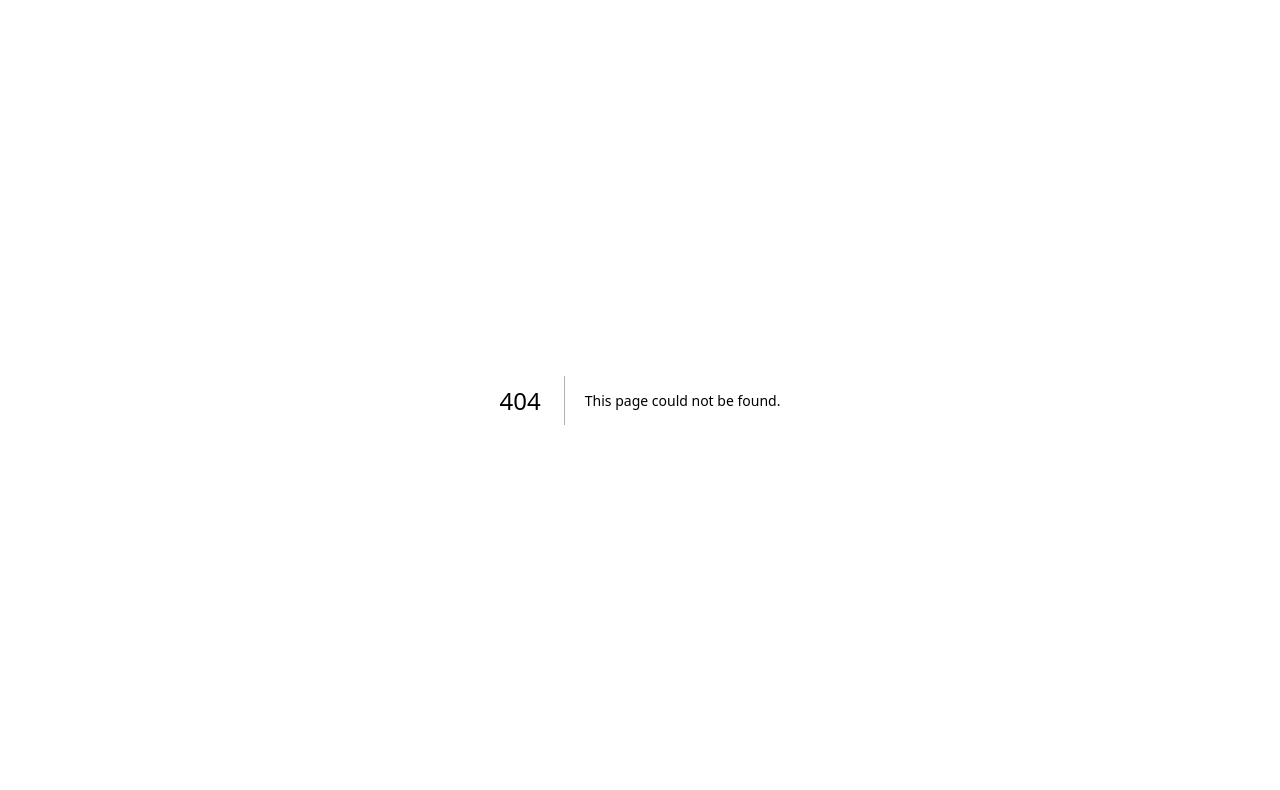
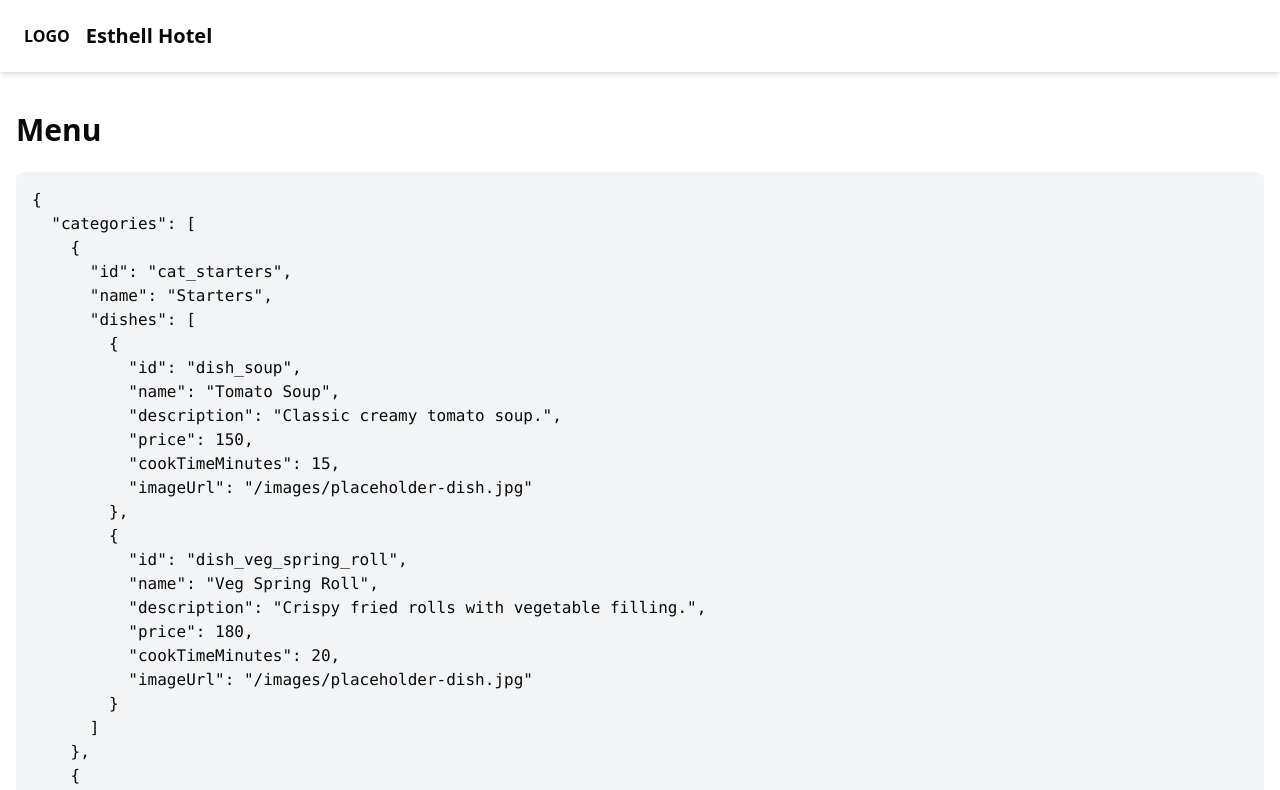
Before and after one commit to chid-aakash/esthell-menu, a Next.js app: page /menu in a window 1280 px wide. Before the commit this address had no page. Shown: the top 790 px of the page. Built offline with nearby package versions, Linux system fonts and the light colour scheme.

Commit message:
step 3.1 done: Created menu page with React Query fetching dummy data

```diff
--- /dev/null
+++ b/app/(hotel)/menu/page.tsx
@@ -0,0 +1,75 @@
+"use client";
+
+import React from "react";
+import { useQuery } from "@tanstack/react-query";
+
+// Define interfaces for the menu data structure
+interface Dish {
+  id: string;
+  name: string;
+  description: string;
+  price: number;
+  cookTimeMinutes: number;
+  imageUrl: string;
+}
+
+interface Category {
+  id: string;
+  name: string;
+  dishes: Dish[];
+}
+
+interface MenuData {
+  categories: Category[];
+}
+
+async function fetchMenu(): Promise<MenuData> {
+  const res = await fetch("/menu.dummy.json");
+  if (!res.ok) {
+    throw new Error("Network response was not ok");
+  }
+  return res.json();
+}
+
+export default function MenuPage() {
+  const { data: menuData, isLoading, error } = useQuery<MenuData, Error>({
+    queryKey: ["menu"],
+    queryFn: fetchMenu,
+  });
+
+  if (isLoading) {
+    return (
+      <div className="flex justify-center items-center min-h-[calc(100vh-150px)]">
+        <p className="text-xl">Loading menu...</p>
+        {/* TODO: Add a nice spinner/skeleton loader */}
+      </div>
+    );
+  }
+
+  if (error) {
+    return (
+      <div className="flex justify-center items-center min-h-[calc(100vh-150px)]">
+        <p className="text-xl text-red-500">Error loading menu: {error.message}</p>
+      </div>
+    );
+  }
+
+  if (!menuData) {
+    return (
+      <div className="flex justify-center items-center min-h-[calc(100vh-150px)]">
+        <p className="text-xl">No menu data found.</p>
+      </div>
+    );
+  }
+
+  // For now, just display the raw data to verify fetching
+  // Later steps will render this properly with tabs and dish cards
+  return (
+    <div>
+      <h1 className="text-3xl font-bold my-6">Menu</h1>
+      <pre className="bg-gray-100 p-4 rounded-md overflow-x-auto">
+        {JSON.stringify(menuData, null, 2)}
+      </pre>
+    </div>
+  );
+}
--- a/app/globals.css
+++ b/app/globals.css
@@ -1,5 +1,4 @@
 @import "tailwindcss";
-@import "tw-animate-css";
 
 @custom-variant dark (&:is(.dark *));
 
--- /dev/null
+++ b/public/menu.dummy.json
@@ -0,0 +1,62 @@
+{
+  "categories": [
+    {
+      "id": "cat_starters",
+      "name": "Starters",
+      "dishes": [
+        {
+          "id": "dish_soup",
+          "name": "Tomato Soup",
+          "description": "Classic creamy tomato soup.",
+          "price": 150,
+          "cookTimeMinutes": 15,
+          "imageUrl": "/images/placeholder-dish.jpg"
+        },
+        {
+          "id": "dish_veg_spring_roll",
+          "name": "Veg Spring Roll",
+          "description": "Crispy fried rolls with vegetable filling.",
+          "price": 180,
+          "cookTimeMinutes": 20,
+          "imageUrl": "/images/placeholder-dish.jpg"
+        }
+      ]
+    },
+    {
+      "id": "cat_main_course",
+      "name": "Main Course",
+      "dishes": [
+        {
+          "id": "dish_paneer_butter_masala",
+          "name": "Paneer Butter Masala",
+          "description": "Rich and creamy dish of paneer in a tomato, butter and cashew sauce.",
+          "price": 350,
+          "cookTimeMinutes": 30,
+          "imageUrl": "/images/placeholder-dish.jpg"
+        },
+        {
+          "id": "dish_dal_makhani",
+          "name": "Dal Makhani",
+          "description": "Creamy and buttery lentil dish.",
+          "price": 300,
+          "cookTimeMinutes": 35,
+          "imageUrl": "/images/placeholder-dish.jpg"
+        }
+      ]
+    },
+    {
+      "id": "cat_desserts",
+      "name": "Desserts",
+      "dishes": [
+        {
+          "id": "dish_gulab_jamun",
+          "name": "Gulab Jamun",
+          "description": "Soft delicious berry sized balls made with milk solids, flour & a leavening agent.",
+          "price": 120,
+          "cookTimeMinutes": 10,
+          "imageUrl": "/images/placeholder-dish.jpg"
+        }
+      ]
+    }
+  ]
+}
```
